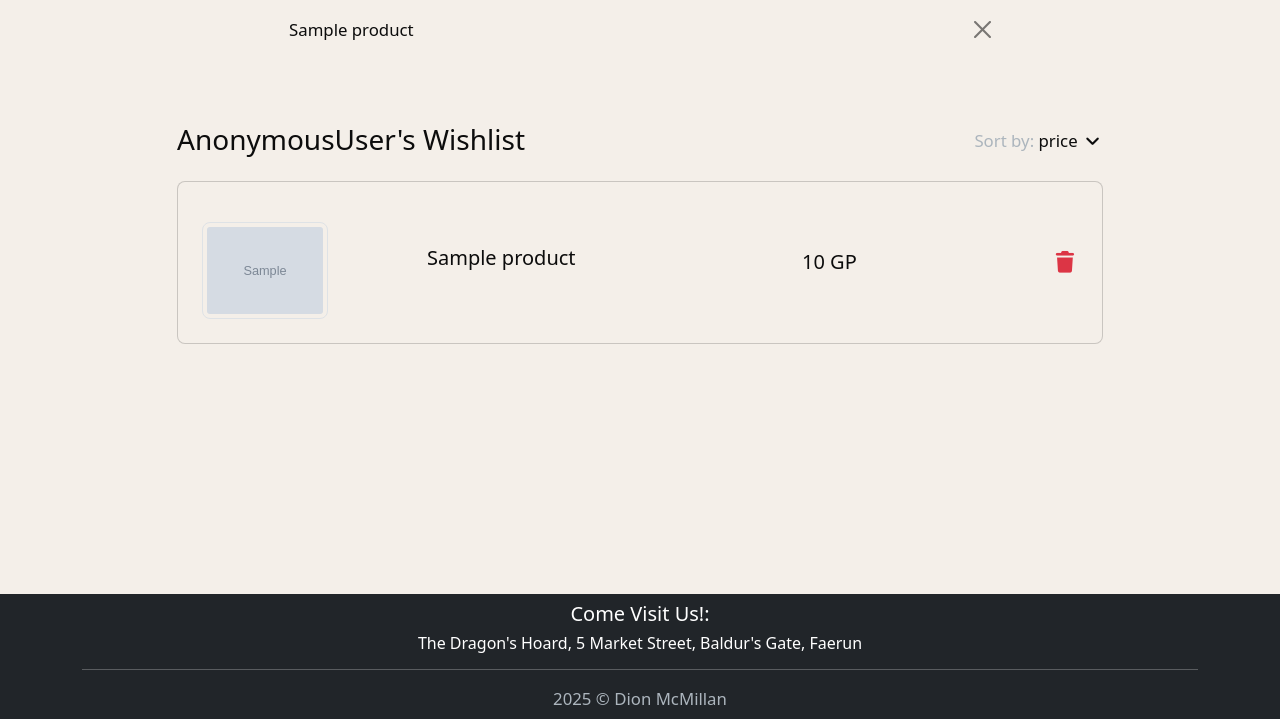
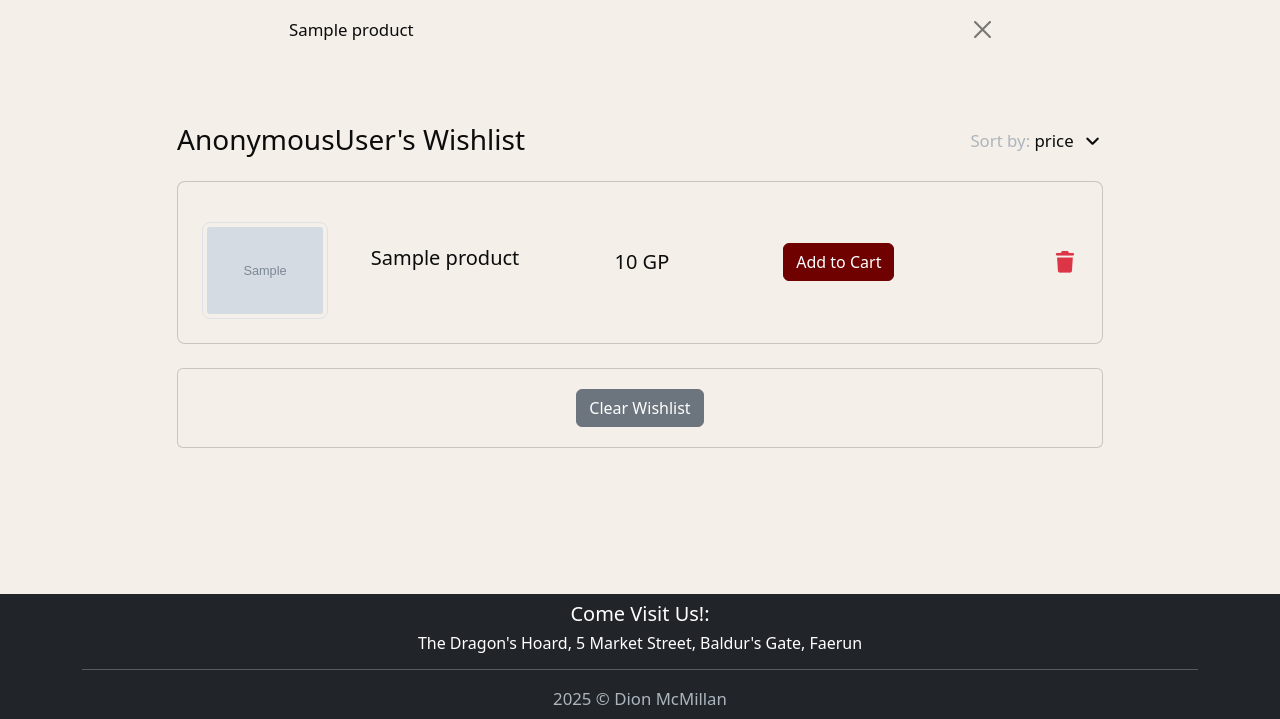
Before and after one commit to SourTarte/fantasy-storefront, a Django app: template shop/templates/shop/wishlist.html in a window 1280 px wide. Shown: the part 81-800 px from the top of the page. Run offline with Django 5.2, Linux system fonts and the light colour scheme; the template is opened without the code that fills it: most values are stand-ins (such as "Sample title", 1, 10 or a date in 2020); grey boxes marked "Sample" are stand-in pictures; some libraries are stand-ins or nearby versions; some web fonts are replaced.

Commit message:
Add: Wishlist clearing and converting cart to wishlist now works

```diff
--- a/shop/templates/shop/wishlist.html
+++ b/shop/templates/shop/wishlist.html
@@ -11,20 +11,25 @@
             <div class="row d-flex justify-content-center align-items-center h-100">
                 <div class="col-10">
 
-                    <!-- Wart Header with sort option -->
+                    <!-- Wishlist Header with sort option -->
                     <div class="d-flex justify-content-between align-items-center mb-4">
                         <h3 class="fw-normal mb-0">{{user}}'s Wishlist</h3>
                         <div>
                             <p class="mb-0">
                                 <span class="text-muted">Sort by:</span>
-                                <a href="#!" class="text-body">price <i class="fas fa-angle-down mt-1"></i></a>
+                                <!-- Add a single-button sort link that toggles ascending/descending -->
+                                <a href="#" id="sortPriceLink" class="text-body">price
+                                    <i class="fas fa-angle-down mt-1 ms-1" id="sortPriceIcon" aria-hidden="true"></i>
+                                </a>
                             </p>
                         </div>
                     </div>
 
+                    <!-- Container for wishlist items so JS can reorder them -->
+                    <div id="wishlist-items-list">
                         <!-- Loop through each item in the wishlist -->
                         {% for item in wishlist_items %}
-                    <div class="card rounded-3 mb-4">
+                        <div class="card rounded-3 mb-4 wishlist-item" data-price="{{ item.product.price }}">
                             <div class="card-body p-4">
                                 <div class="row d-flex justify-content-between align-items-center">
                                     <!-- Product image -->
@@ -37,14 +42,17 @@
                                     <div class="col-md-3 col-lg-3 col-xl-3">
                                         <p class="lead fw-normal mb-2">{{ item.product.product_name }}</p>
                                     </div>
-
                                     <!-- Product price -->
-                                <div class="col-md-3 col-lg-2 col-xl-2 offset-lg-1">
+                                    <div class="col-md-3 col-lg-2 col-xl-2">
                                         <h5 class="mb-0">{{ item.product.price }} GP</h5>
+                                    </div>
+                                    <div class="col-md-3 col-lg-2 col-xl-2 mt-3 mt-md-0">
+                                        <!-- Add to Cart button -->
+                                        <a class="btn btn-primary" role="button" aria-current="page" href="{% url 'add_to_cart' item.product.id %}">Add to Cart</a>
                                     </div>
 
                                     <!-- Remove item -->
-                                <div class="col-md-1 col-lg-1 col-xl-1 text-end">
+                                    <div class="col-md-2 col-lg-2 col-xl-2 text-end">
                                         <a href="{% url 'remove_from_wishlist' item.id %}" class="text-danger">
                                             <i class="fas fa-trash fa-lg"></i>
                                         </a>
@@ -54,8 +62,22 @@
                         </div>
                         {% empty %}
                         <!-- Message if wishlist is empty -->
-                    <p>This wishlist is empty.</p>
+                        <p>Your wishlist is empty.</p>
                         {% endfor %}
+                    </div>
+
+                    <!-- Wishlist actions -->
+                    <div class="card">
+                        <div class="card-body">
+                            <div class="row">
+                                <div class="col">
+                                    <div class="row row-cols-1 row-cols-md-auto justify-content-evenly">
+                                        <a class="btn btn-secondary btn-block m-1" aria-current="page" href="{% url 'clear_wishlist' %}">Clear Wishlist</a>
+                                    </div>
+                                </div>
+                            </div>
+                        </div>
+                    </div>
                 </div> <!-- /.col-10 -->
             </div> <!-- /.row -->
         </div> <!-- /.container -->
@@ -63,6 +85,47 @@
 </section>
 
 {% endblock content %}
+
 {% block extras %}
-<script src="{% static 'js/wishlist.js' %}"></script>
+<script>
+    document.addEventListener("DOMContentLoaded", () => {
+        const sortLink = document.getElementById("sortPriceLink");
+        const sortIcon = document.getElementById("sortPriceIcon");
+        const itemsContainer = document.getElementById("wishlist-items-list");
+        // state: true => ascending, false => descending
+        let ascending = false;
+
+        function parseItemPrice(cardEl) {
+            return cardEl ? (parseFloat(cardEl.dataset.price) || 0) : 0;
+        }
+
+        function sortWishlistItems(asc) {
+            if (!itemsContainer) return;
+            const items = Array.from(itemsContainer.querySelectorAll(".wishlist-item"));
+            items.sort((a, b) => {
+                const pa = parseItemPrice(a);
+                const pb = parseItemPrice(b);
+                return asc ? pa - pb : pb - pa;
+            });
+            items.forEach((it) => itemsContainer.appendChild(it));
+        }
+
+        if (sortLink) {
+            sortLink.addEventListener("click", (ev) => {
+                ev.preventDefault();
+                ascending = !ascending;
+                sortWishlistItems(ascending);
+                if (sortIcon) {
+                    if (ascending) {
+                        sortIcon.classList.remove("fa-angle-down");
+                        sortIcon.classList.add("fa-angle-up");
+                    } else {
+                        sortIcon.classList.remove("fa-angle-up");
+                        sortIcon.classList.add("fa-angle-down");
+                    }
+                }
+            });
+        }
+    });
+</script>
 {% endblock extras %}
--- a/shop/urls.py
+++ b/shop/urls.py
@@ -35,6 +35,10 @@ urlpatterns = [
         views.remove_from_wishlist,
         name='remove_from_wishlist'),
     path(
+        'wishlist/clear/',
+        views.clear_wishlist,
+        name='clear_wishlist'),
+    path(
         'save_cart_to_wishlist/',
         views.save_cart_to_wishlist,
         name='save_cart_to_wishlist'),
```
Also changed, not shown: shop/views.py (+14 -1 lines). Lines whose indentation alone changed are shown as unchanged.
